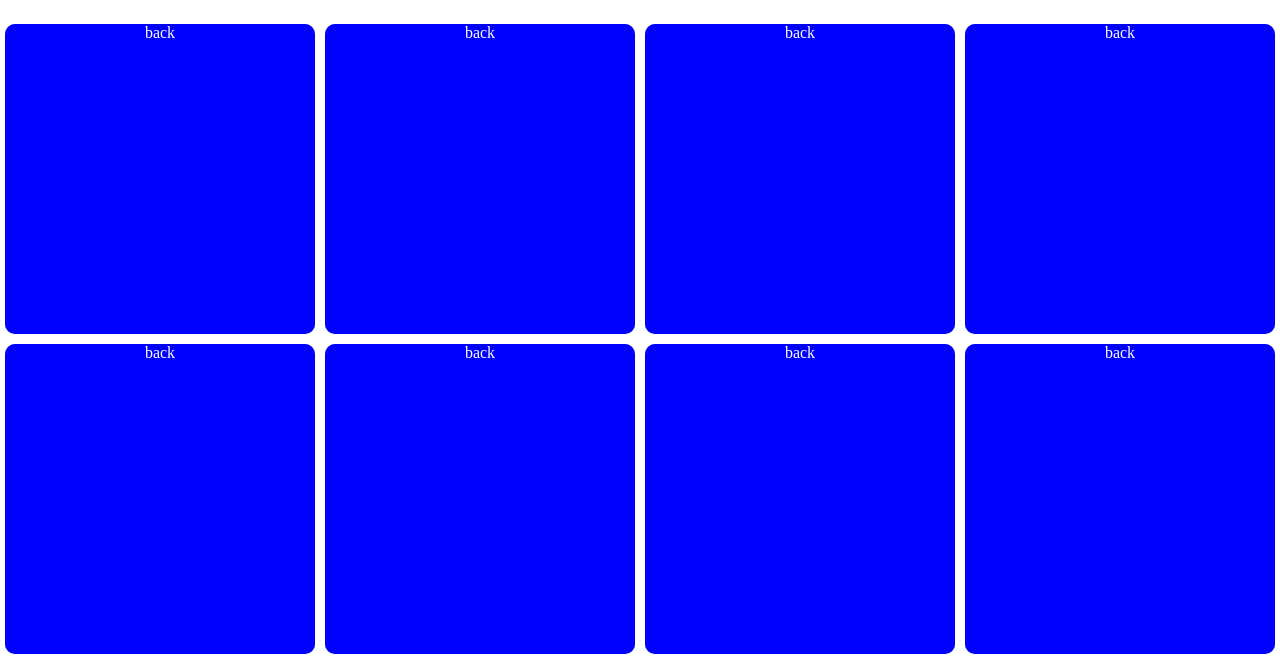
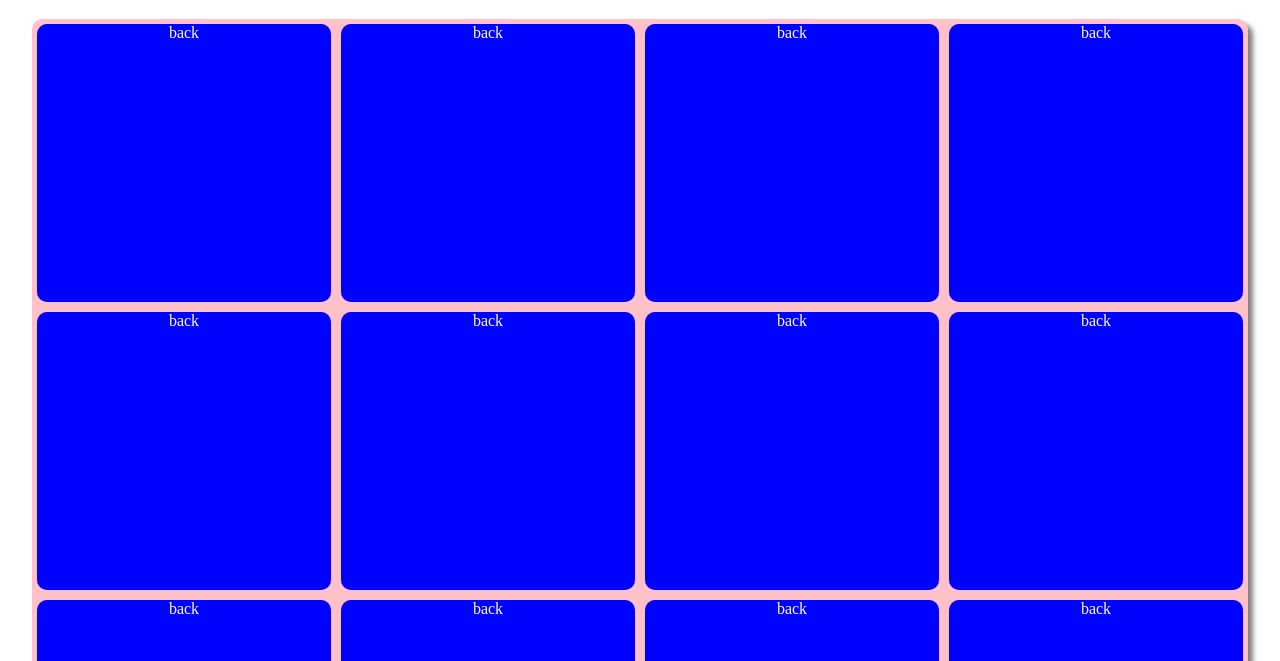
Before and after one commit to Azure7x/memory-game, a plain HTML site: page index.html in a window 1280 px wide. Shown: the part 61-722 px from the top of the page. Drawn offline with Linux system fonts and the light colour scheme.

Commit message:
update card-grid background

```diff
--- a/css/app.css
+++ b/css/app.css
@@ -7,10 +7,14 @@ html {
 }
 
 #card-grid {
-  width: 100%;
+  width: 95%;
+  margin: auto;
   display: flex;
   flex-wrap: wrap;
   text-align: center;
+  background-color: pink;
+  border-radius: 10px;
+  box-shadow: 5px 5px 5px gray;
 }
 
 .card-wrapper,
--- a/js/app.js
+++ b/js/app.js
@@ -48,7 +48,7 @@ function makeCard(number){
   let card = document.createElement('div');
   card.classList.add("card-wrapper");
   card.innerHTML = '<div class="card" data-number='+number+'><div class="back">back</div><div class="front">'+number+'</div></div>';
-  let cardHeight = (window.innerWidth - 40) / 4;
+  let cardHeight = ((window.innerWidth * .9) - 40) / 4;
   card.style.height = cardHeight+"px";
   return card;
 }
@@ -60,7 +60,6 @@ for(let i = 0;i<16/2;i++){
 
 while(initialCards.length>0){
   let ranNum = Math.floor(Math.random()*initialCards.length);
-  // console.log(ranNum);
   finalCards.push(initialCards[ranNum]);
   if(ranNum>-1){
     initialCards.splice(ranNum,1);
```
